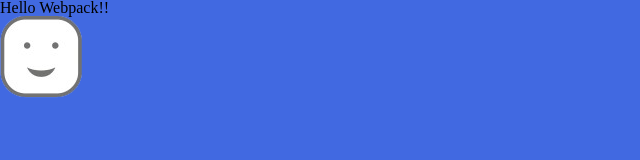
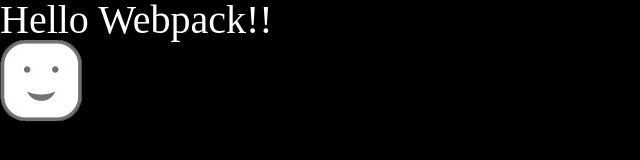
Before and after one commit to yeyoung8805/webpack_bundler_practice, a website built with webpack: page index.html in a window 1280 px wide. Shown: the whole page, without its empty margins (0-640 px from the left). Built offline with nearby package versions, Linux system fonts and the light colour scheme.

Commit message:
edit main.scss to find out change is applied

```diff
--- a/scss/main.scss
+++ b/scss/main.scss
@@ -1,3 +1,10 @@
+$color-black : #000;
+$color-white : #fff;
+
 body {
-  background-color: royalblue;
+  background-color: $color-black;
+  h1 {
+    color: $color-white;
+    font-size: 40px;
+  }
 }
```
